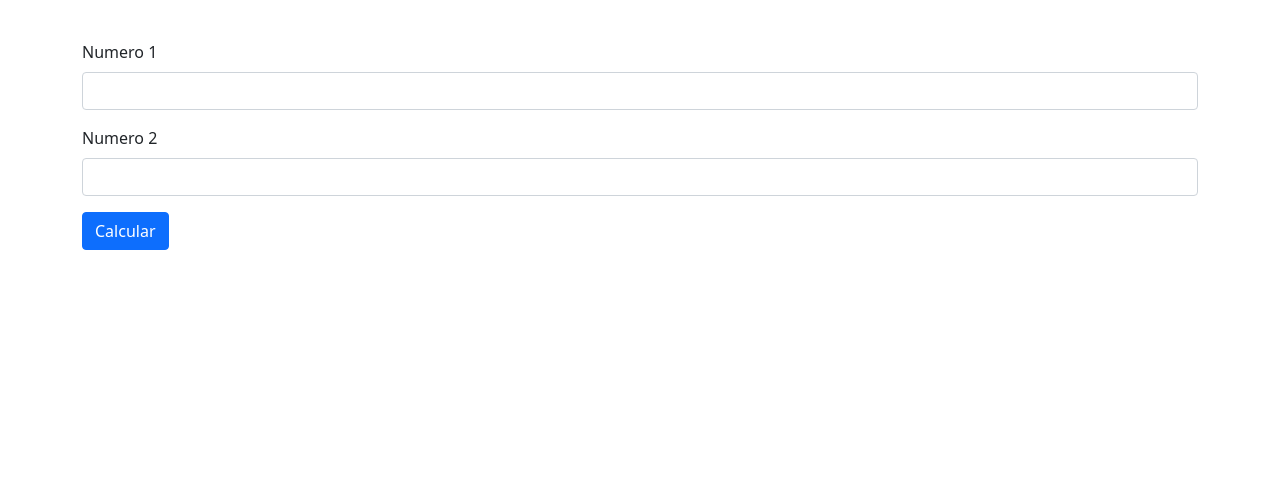
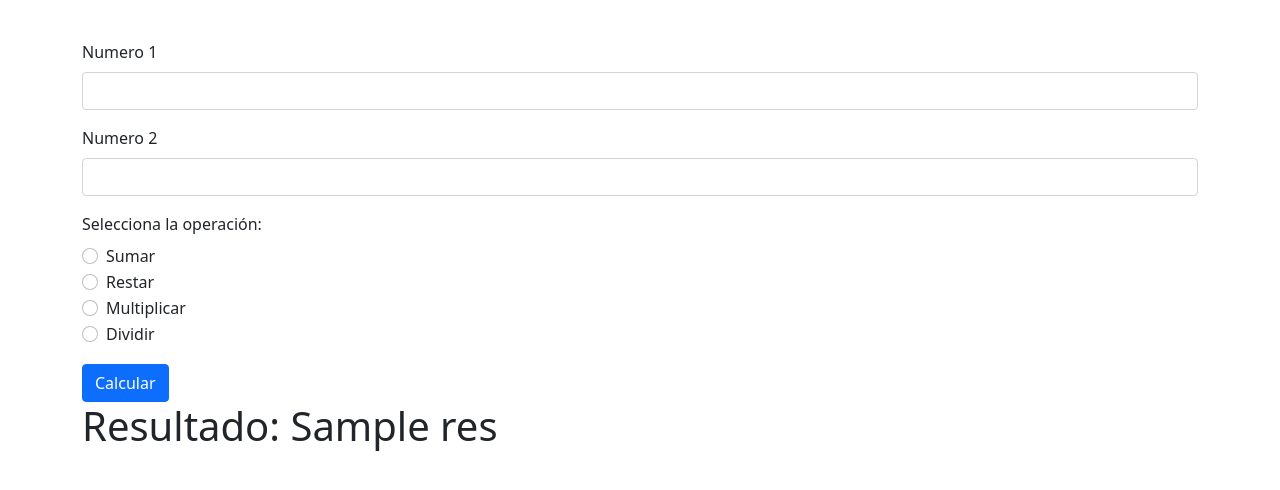
Before and after one commit to IDGS-804-23001665/IntroFlask, a Flask app: template templates/operasBas.html in a window 1280 px wide. Shown: the part 56-546 px from the top of the page. Run offline with Flask 3, Linux system fonts and the light colour scheme; the template is opened without the code that fills it: most values are stand-ins (such as "Sample title", 1, 10 or a date in 2020); some libraries are stand-ins or nearby versions.

Commit message:
Distancia

```diff
--- a/app.py
+++ b/app.py
@@ -1,4 +1,5 @@
 from flask import Flask, render_template, request
+import math
 
 app = Flask(__name__)
 app.secret_key = 'clave_secreta'
@@ -56,9 +57,23 @@ def operaciones():
             </form>
             '''
 
-@app.route('/operasBas')
+@app.route('/operasBas', methods=['GET', 'POST'])
 def operasBas():
-    return render_template('operasBas.html')
+    res = None
+    if request.method == 'POST':
+        n1 = float(request.form.get('num1'))
+        n2 = float(request.form.get('num2'))
+
+        if request.form.get('operacion') == 'suma':
+            res = float(n1) + float(n2)
+        if request.form.get('operacion') == 'resta':
+            res = float(n1) - float(n2)
+        if request.form.get('operacion') == 'multi':
+            res = float(n1) * float(n2)
+        if request.form.get('operacion') == 'divi':
+            res = float(n1) / float(n2)
+
+    return render_template('operasBas.html', res=res)
 
 @app.route('/resultado', methods=['GET', 'POST'])
 def result():
@@ -66,5 +81,20 @@ def result():
     n2 = request.form.get('num2')
     return f'<h1>La suma es: {float(n1) + float(n2)}</h1>'
 
+@app.route('/distancia', methods=['GET', 'POST'])
+def distancia():
+    resultado = None
+    if request.method == 'POST':
+        x1 = float(request.form.get('x1'))
+        y1 = float(request.form.get('y1'))
+        x2 = float(request.form.get('x2'))
+        y2 = float(request.form.get('y2'))
+
+        dist = math.sqrt(((x2 - x1) ** 2) + ((y2 - y1) ** 2))
+
+        resultado = dist
+
+    return render_template('distancia.html', resultado=resultado)
+
 if __name__ == '__main__':
     app.run(debug=True)
--- a/templates/operasBas.html
+++ b/templates/operasBas.html
@@ -1,16 +1,43 @@
 {% extends "layout.html" %}
-{%block content %}
+{% block content %}
 
-    <form method="post" action="/resultado">
+    <form method="post" action="/operasBas">
         <div class="mb-3">
             <label for="num1" class="form-label">Numero 1</label>
-            <input type="number" class="form-control" id="num1" name="num1">
+            <input type="number" step="any" class="form-control" id="num1" name="num1" required>
         </div>
         <div class="mb-3">
             <label for="num2" class="form-label">Numero 2</label>
-            <input type="number" class="form-control" id="num2" name="num2">
+            <input type="number" step="any" class="form-control" id="num2" name="num2" required>
         </div>
-        <button type="submit" class="btn btn-primary">Calcular</button>
+
+        <label class="form-label">Selecciona la operación:</label>
+
+        <div class="form-check">
+            <input class="form-check-input" type="radio" name="operacion" value="suma">
+            <label class="form-check-label">Sumar</label>
+        </div>
+
+        <div class="form-check">
+            <input class="form-check-input" type="radio" name="operacion" value="resta">
+            <label class="form-check-label">Restar</label>
+        </div>
+
+        <div class="form-check">
+            <input class="form-check-input" type="radio" name="operacion" value="multi">
+            <label class="form-check-label">Multiplicar</label>
+        </div>
+
+        <div class="form-check">
+            <input class="form-check-input" type="radio" name="operacion" value="divi">
+            <label class="form-check-label">Dividir</label>
+        </div>
+
+        <button type="submit" class="btn btn-primary mt-3">Calcular</button>
     </form>
 
+    <h1>
+        Resultado: {{ res }}
+    </h1>
+
 {% endblock %}
```
Also changed, not shown: templates/_macros.html (added, +13 -0 lines), templates/distancia.html (added, +27 -0 lines), templates/saludo1.html (+15 -1 lines).
